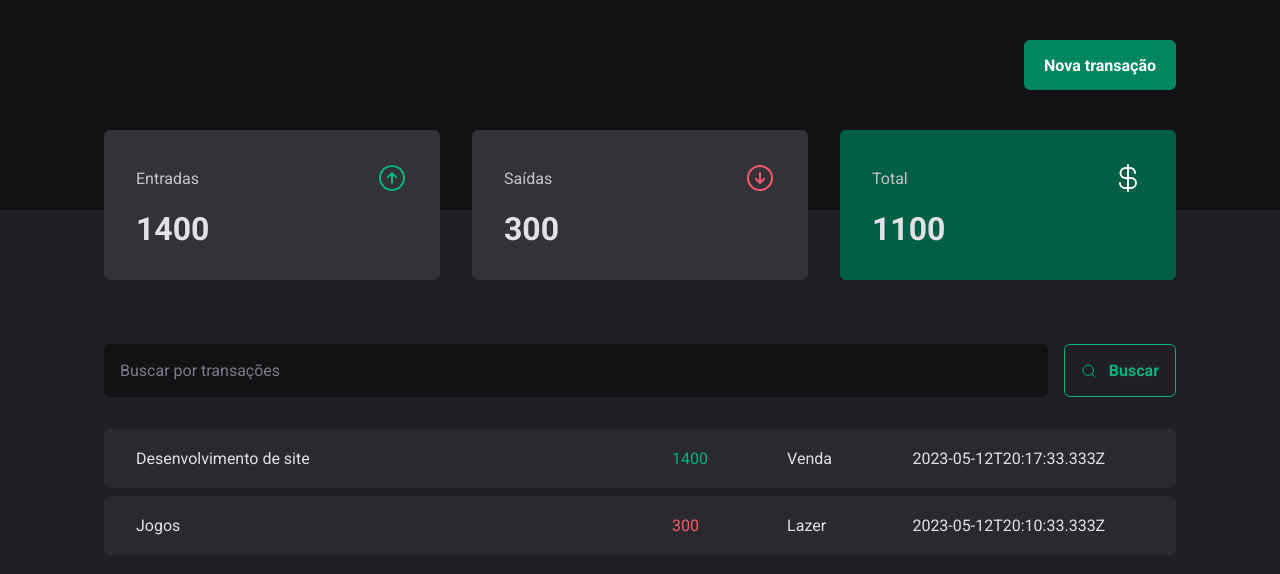
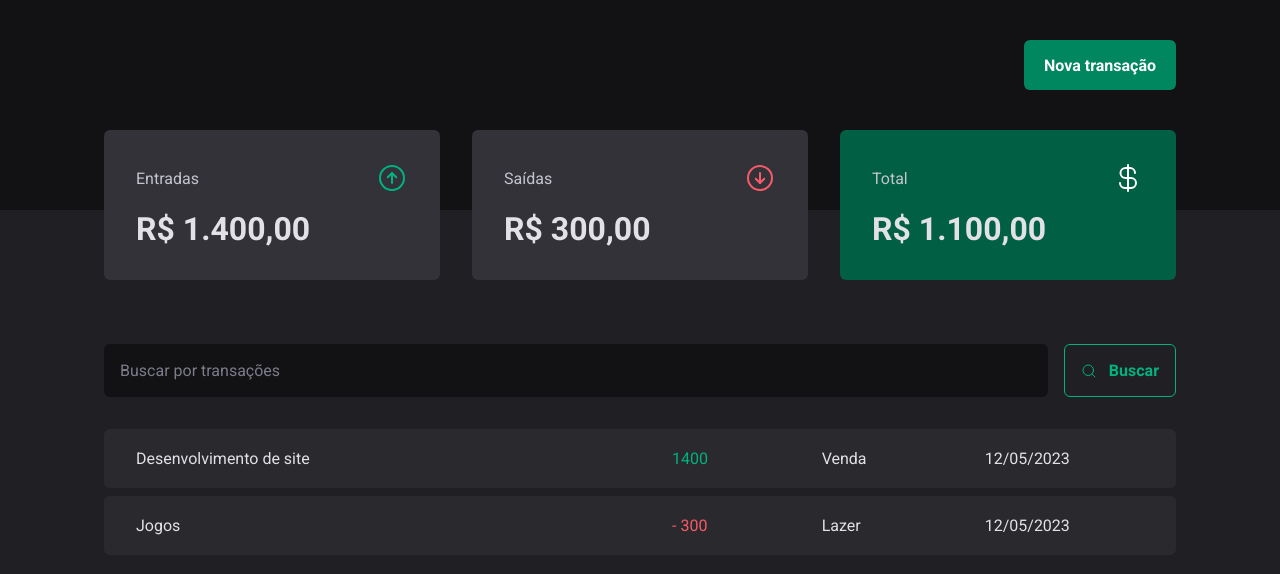
Before and after one commit to rdg-404/dt-money-api, a React (Vite) app: page / in a window 1280 px wide. Shown: the top 574 px of the page. Built offline with nearby package versions, Linux system fonts and the light colour scheme; data requests are answered from the project's data file.

Commit message:
formatando o preço para real BR e formatando a data para ptBR

```diff
--- a/src/components/Summary/index.tsx
+++ b/src/components/Summary/index.tsx
@@ -2,6 +2,7 @@
 import { SummaryCard, SummaryContainer } from "./style";
 import { TransactionsContext } from "../../contexts/TransactionsContext";
 import { useContext } from "react";
+import { priceFormatter } from "../../utils/formatter";
 
 export function Summary() {
 
@@ -35,7 +36,7 @@
           <ArrowCircleUp size={32} color="#00b37e"/>
         </header>
 
-        <strong>{summary.income}</strong>
+        <strong>{priceFormatter.format(summary.income)}</strong>
       </SummaryCard>
 
       <SummaryCard>
@@ -44,7 +45,7 @@
           <ArrowCircleDown size={32} color="#f75a68"/>
         </header>
 
-        <strong>{summary.outcome}</strong>
+        <strong>{priceFormatter.format(summary.outcome)}</strong>
       </SummaryCard>
 
       <SummaryCard variant="green">
@@ -53,7 +54,7 @@
           <CurrencyDollar size={32} color="#fff"/>
         </header>
 
-        <strong>{summary.total}</strong>
+        <strong>{priceFormatter.format(summary.total)}</strong>
       </SummaryCard>
     </SummaryContainer>
   )
--- a/src/pages/Transactions/index.tsx
+++ b/src/pages/Transactions/index.tsx
@@ -4,6 +4,7 @@
 import { SearchForm } from "./components/SearchForm";
 import { PriceHighLight, TransactionsContainer, TransactionsTable } from "./styles";
 import { TransactionsContext } from "../../contexts/TransactionsContext";
+import { dateFormatter } from "../../utils/formatter";
 
 
 
@@ -26,11 +27,12 @@
                   <td width="50%">{transaction.description}</td>
                     <td>
                       <PriceHighLight variant={transaction.type}>
+                        {transaction.type === "outcome" && '- '}
                         {transaction.price}
                       </PriceHighLight>
                     </td>
                   <td>{transaction.category}</td>
-                  <td>{transaction.createdAt}</td>
+                  <td>{dateFormatter.format(new Date(transaction.createdAt))}</td>
                 </tr>
               )
             })}
--- /dev/null
+++ b/src/utils/formatter.ts
@@ -0,0 +1,6 @@
+export const dateFormatter = new Intl.DateTimeFormat('pt-BR');
+
+export const priceFormatter = new Intl.NumberFormat('pt-BR', {
+  style: 'currency',
+  currency: 'BRL',
+});
```
